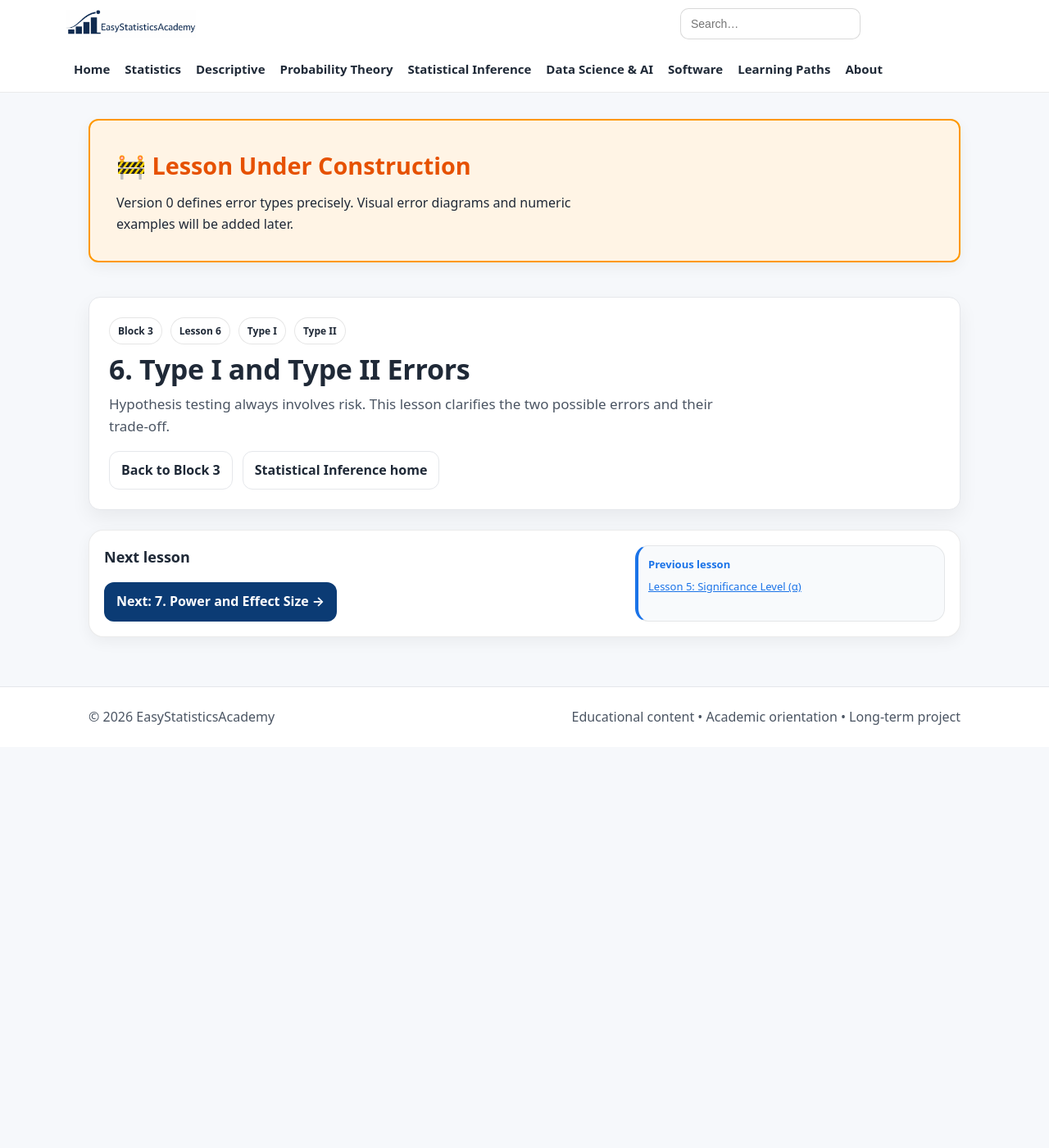
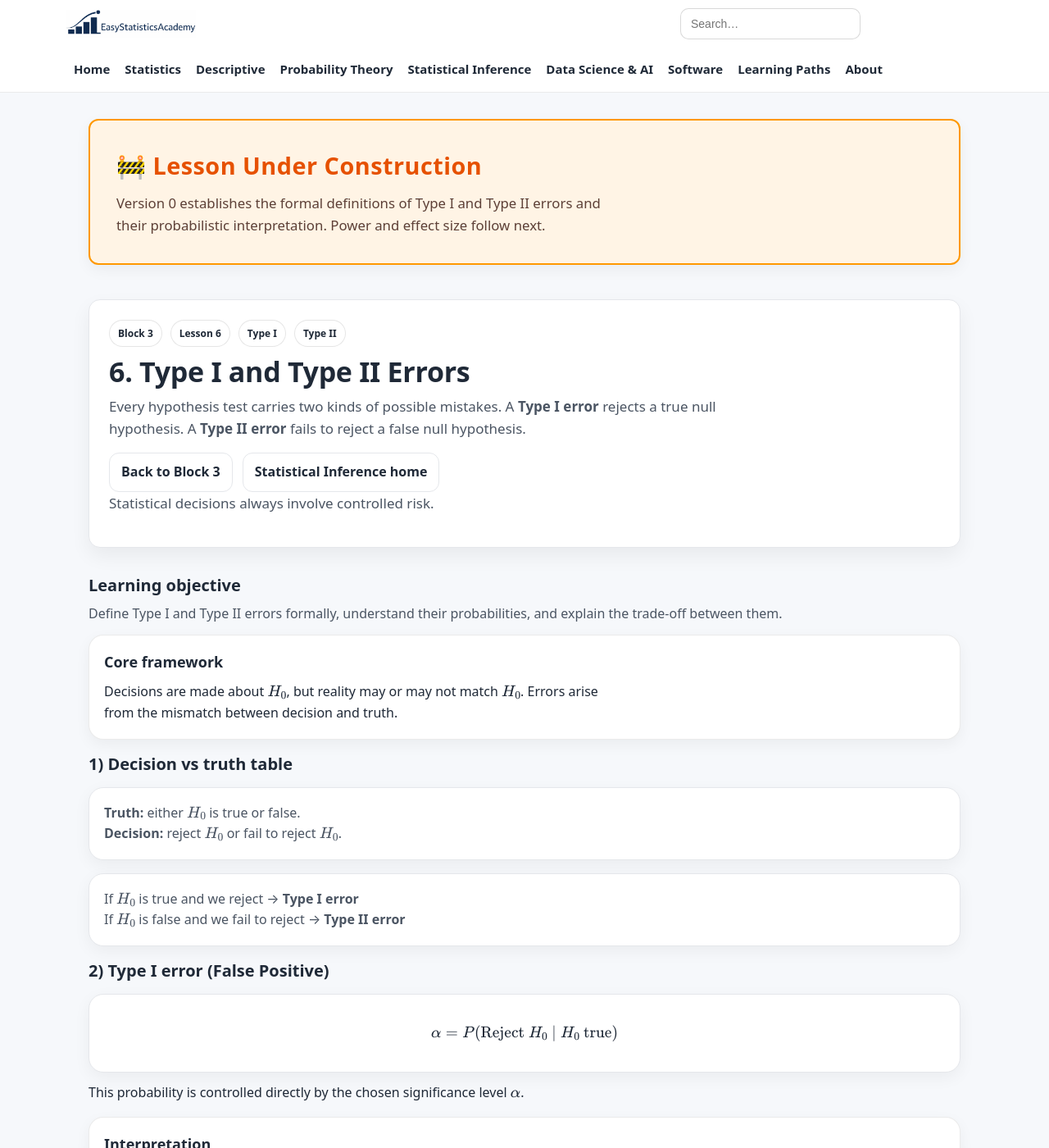
Before and after one commit to ammar-homaida-statistics/easystatisticsacademy, a Jekyll site: the page built from inference/hypothesis-testing/type1-type2-errors/index.md, in a window 1280 px wide and 1400 px high. Shown: the whole window at 82% size. Built offline with Jekyll 4.4.1, drawn with Linux system fonts in a browser that asks for light colours; some of the changed text lies outside the part shown.

Commit message:
Add lesson content

```diff
--- a/inference/hypothesis-testing/type1-type2-errors/index.md
+++ b/inference/hypothesis-testing/type1-type2-errors/index.md
@@ -1,37 +1,43 @@
 ---
 layout: default
 title: "6. Type I and Type II Errors"
-description: "Understand false positives (Type I) and false negatives (Type II), their trade-off, and why testing always involves risk."
+description: "Define Type I and Type II errors formally, understand their probabilities (α and β), and explain their trade-off in hypothesis testing."
 permalink: /inference/hypothesis-testing/type1-type2-errors/
 sidebar: false
 ---
 
+<!-- UNDER CONSTRUCTION NOTICE -->
 <section class="section section-slim">
   <div class="callout" style="background:#fff4e5; border:2px solid #ff9800; padding:2rem; border-radius:12px;">
     <div class="callout-copy">
-      <h2 style="margin-top:0; color:#e65100; font-size:1.8rem;">🚧 Lesson Under Construction</h2>
-      <p style="margin:0;">
-        Version 0 defines error types precisely. Visual error diagrams and numeric examples will be added later.
+      <h2 style="margin-top:0; color:#e65100; font-size:1.8rem; letter-spacing:0.5px;">
+        🚧 Lesson Under Construction
+      </h2>
+      <p style="margin:0; font-size:1.05rem; color:#5d4037; line-height:1.6;">
+        Version 0 establishes the formal definitions of Type I and Type II errors
+        and their probabilistic interpretation. Power and effect size follow next.
       </p>
     </div>
   </div>
 </section>
 
+<!-- ✅ Update continue-reading keys -->
 <script>
-(function () {
-  var KEY = "esa_continue_inference_hypothesis_testing_lesson_v0";
-  localStorage.setItem(KEY, JSON.stringify({
-    url: "/inference/hypothesis-testing/type1-type2-errors/",
-    label: "Lesson 6 — Type I and Type II Errors",
-    ts: Date.now()
-  }));
+  (function () {
+    var KEY = "esa_continue_inference_hypothesis_testing_lesson_v0";
 
-  localStorage.setItem("esa_continue_inference_last_block_v0", JSON.stringify({
-    url: "/inference/hypothesis-testing/",
-    label: "Block 3 — Hypothesis Testing",
-    ts: Date.now()
-  }));
-})();
+    localStorage.setItem(KEY, JSON.stringify({
+      url: "/inference/hypothesis-testing/type1-type2-errors/",
+      label: "Lesson 6 — Type I and Type II Errors",
+      ts: Date.now()
+    }));
+
+    localStorage.setItem("esa_continue_inference_last_block_v0", JSON.stringify({
+      url: "/inference/hypothesis-testing/",
+      label: "Block 3 — Hypothesis Testing",
+      ts: Date.now()
+    }));
+  })();
 </script>
 
 <section class="hero hero-section">
@@ -47,14 +53,187 @@
       <h1>6. Type I and Type II Errors</h1>
 
       <p class="lead">
-        Hypothesis testing always involves risk.
-        This lesson clarifies the two possible errors and their trade-off.
+        Every hypothesis test carries two kinds of possible mistakes.
+        A <strong>Type I error</strong> rejects a true null hypothesis.
+        A <strong>Type II error</strong> fails to reject a false null hypothesis.
       </p>
 
       <div class="hero-actions">
         <a class="btn btn-outline" href="/inference/hypothesis-testing/">Back to Block 3</a>
         <a class="btn btn-outline" href="/inference/">Statistical Inference home</a>
       </div>
+
+      <p class="muted-mini">
+        Statistical decisions always involve controlled risk.
+      </p>
+    </div>
+  </div>
+</section>
+
+<section class="section">
+  <div class="section-head">
+    <h2>Learning objective</h2>
+    <p>
+      Define Type I and Type II errors formally,
+      understand their probabilities,
+      and explain the trade-off between them.
+    </p>
+  </div>
+
+  <div class="callout">
+    <div class="callout-copy">
+      <h2>Core framework</h2>
+      <p style="margin:0;">
+        Decisions are made about \(H_0\),
+        but reality may or may not match \(H_0\).
+        Errors arise from the mismatch between decision and truth.
+      </p>
+    </div>
+  </div>
+</section>
+
+<section class="section">
+  <div class="section-head">
+    <h2>1) Decision vs truth table</h2>
+  </div>
+
+  <div class="card">
+    <p style="margin:0;">
+      <strong>Truth:</strong> either \(H_0\) is true or false.<br>
+      <strong>Decision:</strong> reject \(H_0\) or fail to reject \(H_0\).
+    </p>
+  </div>
+
+  <div class="card" style="margin-top:1rem;">
+    <p style="margin:0;">
+      If \(H_0\) is true and we reject → <strong>Type I error</strong><br>
+      If \(H_0\) is false and we fail to reject → <strong>Type II error</strong>
+    </p>
+  </div>
+</section>
+
+<section class="section">
+  <div class="section-head">
+    <h2>2) Type I error (False Positive)</h2>
+  </div>
+
+  <div class="card">
+    \[
+    \alpha = P(\text{Reject } H_0 \mid H_0 \text{ true})
+    \]
+  </div>
+
+  <p style="margin-top:.75rem;">
+    This probability is controlled directly by the chosen significance level \( \alpha \).
+  </p>
+
+  <div class="callout">
+    <div class="callout-copy">
+      <h2>Interpretation</h2>
+      <p style="margin:0;">
+        In repeated experiments where \(H_0\) is true,
+        about \(100\alpha\%\) of tests will incorrectly reject it.
+      </p>
+    </div>
+  </div>
+</section>
+
+<section class="section">
+  <div class="section-head">
+    <h2>3) Type II error (False Negative)</h2>
+  </div>
+
+  <div class="card">
+    \[
+    \beta = P(\text{Fail to reject } H_0 \mid H_0 \text{ false})
+    \]
+  </div>
+
+  <p style="margin-top:.75rem;">
+    Unlike α, β depends on the true parameter value under the alternative.
+  </p>
+
+  <div class="callout">
+    <div class="callout-copy">
+      <h2>Interpretation</h2>
+      <p style="margin:0;">
+        When a real effect exists,
+        β is the probability that the test fails to detect it.
+      </p>
+    </div>
+  </div>
+</section>
+
+<section class="section">
+  <div class="section-head">
+    <h2>4) The trade-off between α and β</h2>
+  </div>
+
+  <div class="card">
+    <p style="margin:0;">
+      For a fixed sample size,
+      reducing α makes rejection harder,
+      which typically increases β.
+    </p>
+  </div>
+
+  <p style="margin-top:.75rem;">
+    There is no way to minimize both errors simultaneously without increasing sample size.
+  </p>
+</section>
+
+<section class="section">
+  <div class="section-head">
+    <h2>5) Connection to power</h2>
+  </div>
+
+  <div class="card">
+    \[
+    \text{Power} = 1 - \beta
+    \]
+  </div>
+
+  <p style="margin-top:.75rem;">
+    Power is the probability of correctly rejecting a false null hypothesis.
+  </p>
+
+  <p class="muted-mini">
+    Increasing power means reducing Type II error.
+  </p>
+</section>
+
+<section class="section">
+  <div class="section-head">
+    <h2>6) Practical interpretation</h2>
+  </div>
+
+  <div class="grid grid-2">
+    <div class="card">
+      <h3>Type I error risk</h3>
+      <p style="margin:0;">
+        Claiming an effect that does not exist.
+      </p>
+    </div>
+
+    <div class="card">
+      <h3>Type II error risk</h3>
+      <p style="margin:0;">
+        Missing a real effect.
+      </p>
+    </div>
+
+    <div class="card">
+      <h3>Medical context</h3>
+      <p style="margin:0;">
+        False alarm vs missed diagnosis.
+      </p>
+    </div>
+
+    <div class="card">
+      <h3>Business context</h3>
+      <p style="margin:0;">
+        Acting on noise vs ignoring a profitable change.
+      </p>
     </div>
   </div>
 </section>
@@ -62,10 +241,29 @@
 <section class="section section-slim">
   <div class="callout">
     <div class="callout-copy">
-      <h2>Next lesson</h2>
+      <h2>Outcome of this lesson</h2>
+      <ul class="bullets">
+        <li>Define Type I and Type II errors formally</li>
+        <li>Understand the roles of α and β</li>
+        <li>Explain the error trade-off</li>
+        <li>Recognize the link to statistical power</li>
+      </ul>
+    </div>
+  </div>
+</section>
+
+<section class="section section-slim">
+  <div class="callout">
+    <div class="callout-copy">
+      <h2>Next step</h2>
+      <p style="margin:0;">
+        Next, we examine statistical power and effect size,
+        and how they determine detectability.
+      </p>
+
       <div class="pill-row" style="margin-top:1rem;">
         <a class="btn" href="/inference/hypothesis-testing/power-and-effect-size/">
-          Next: 7. Power and Effect Size →
+          Next lesson: 7. Power and Effect Size →
         </a>
       </div>
     </div>
```
